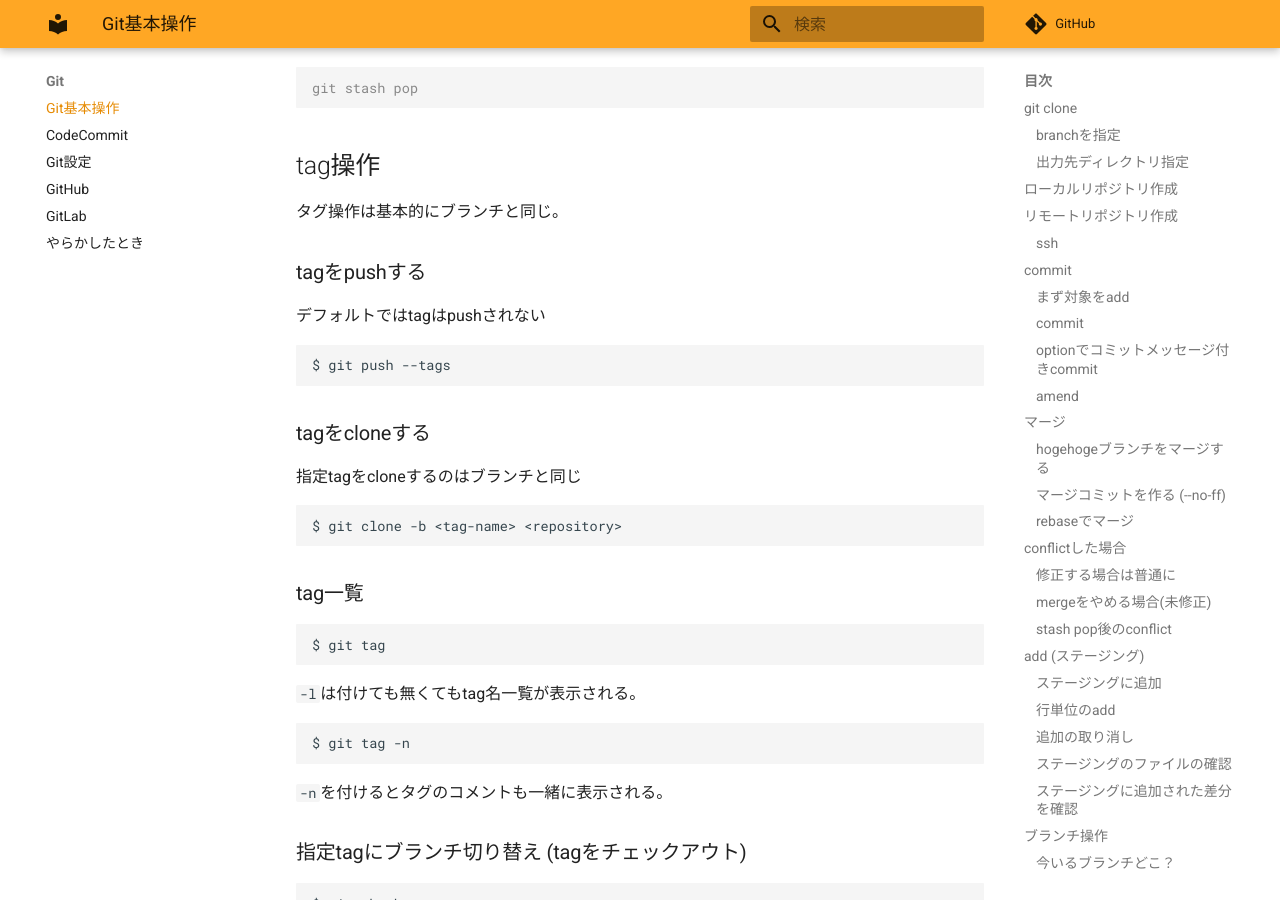
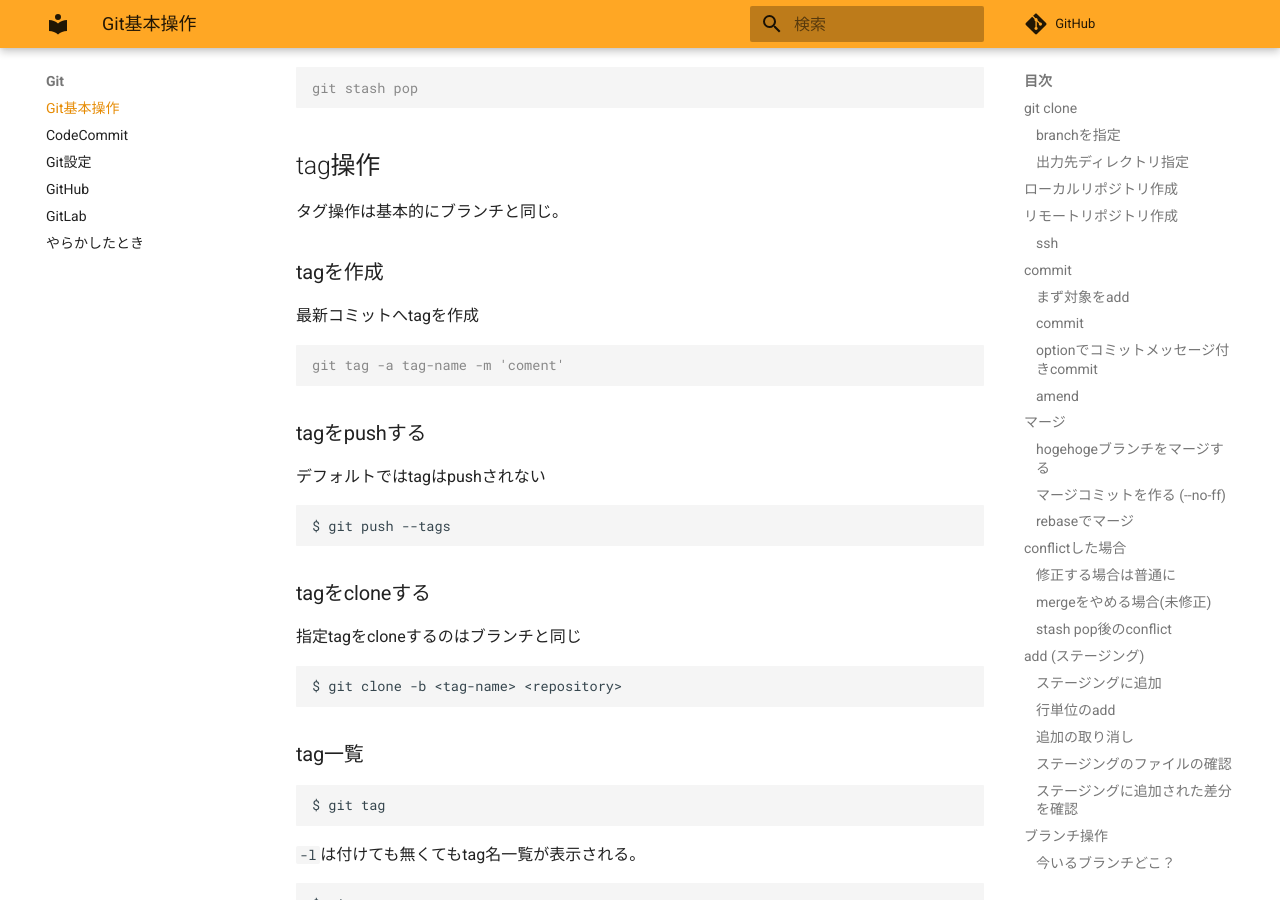
Before and after one commit to zaki-lknr/docs, an MkDocs documentation site: the page built from docs/Git/index.md, in a window 1280 px wide and 900 px high, scrolled down 8167 px. Built offline with MkDocs 1.6.1 and Material for MkDocs 9.7.7, drawn with Linux system fonts in a browser that asks for light colours; comment, search, counter and statistics services are not loaded.

Commit message:
add: git: tag作成

````diff
--- a/docs/Git/index.md
+++ b/docs/Git/index.md
@@ -403,6 +403,14 @@ git stash pop
 
 タグ操作は基本的にブランチと同じ。
 
+### tagを作成
+
+最新コミットへtagを作成
+
+```console
+git tag -a tag-name -m 'coment'
+```
+
 ### tagをpushする
 
 デフォルトではtagはpushされない
````
